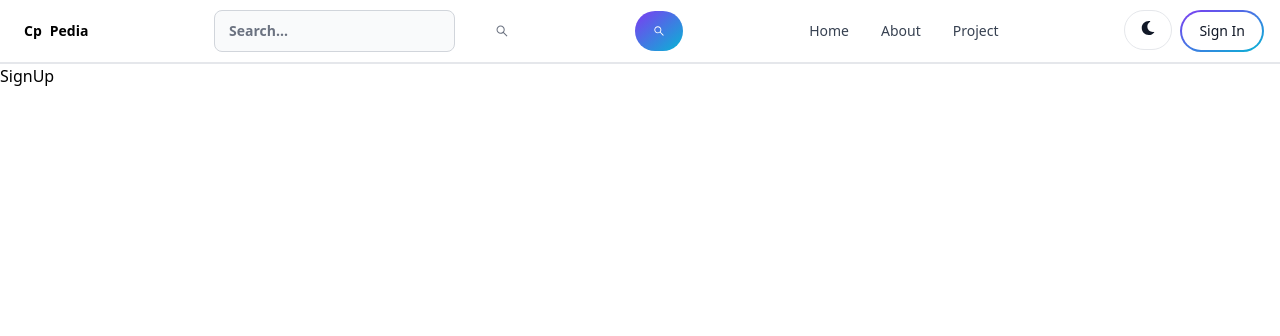
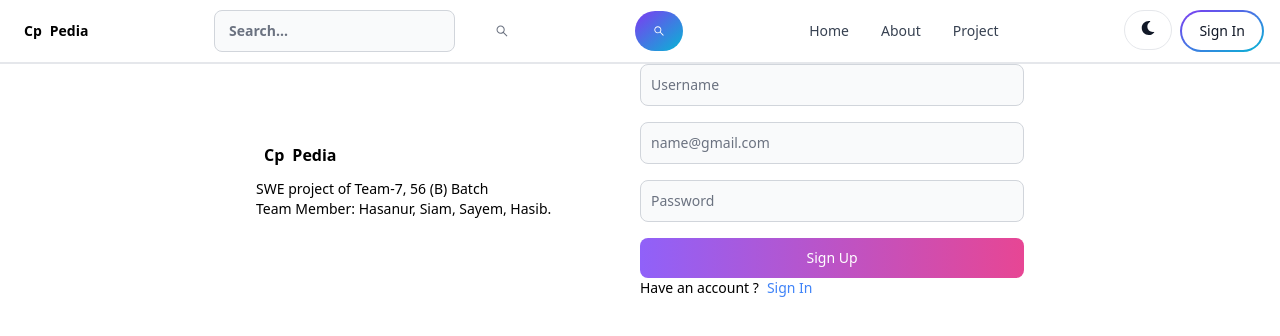
Before and after one commit to KhanHasanurRoshid/MERN_BLOG, a React (Vite) app in the folder client/: page /signup in a window 1280 px wide. Shown: the top 336 px of the page. Built offline with nearby package versions, Linux system fonts and the light colour scheme.

Commit message:
signup ui

```diff
--- a/client/src/component/Header.jsx
+++ b/client/src/component/Header.jsx
@@ -10,7 +10,7 @@
   return (
     <Navbar className="border-b-2 whitespace-nowrap text-sm sm:text-xl font-semibold dark:text-white">
       <Link to="/" className="self-center flex items-center space-x-1">
-        <span className="px-2 py-1 bg-gradient-to-r from-blue-400 via-purple-400 to-orange-400 rounded-lg text-black">
+        <span className="px-2 py-1 bg-gradient-to-r from-blue-400 via-purple-400 to-orange-400 rounded-lg text-black font-sans">
           Cp
         </span>
         <span>Pedia</span>
--- a/client/src/pages/SignUp.jsx
+++ b/client/src/pages/SignUp.jsx
@@ -1,7 +1,54 @@
+import { Button, TextInput } from 'flowbite-react';
 import React from 'react'
+import { Link } from 'react-router-dom';
 
 export default function SignUp() {
   return (
-    <div>SignUp</div>
+    <div className='min-h-screen mt-30 '>
+      <div className='flex p-3 max-w-3xl mx-auto flex-col md:flex-row md:items-center gap-5'>
+        {/* left side */}
+
+        <div className="flex-1">
+        <Link to="/"
+         className=" font-bold text-black text-4xl">
+             <span className="  px-2 py-1 bg-gradient-to-r from-blue-400 via-purple-400 to-orange-400 rounded-lg text-black font-sans">
+              Cp
+             </span>
+              Pedia
+          </Link>
+            <p className='text-sm mt-3'>SWE project of Team-7, 56 (B) Batch <br />
+            Team Member: Hasanur, Siam, Sayem, Hasib.
+            </p>
+
+        </div>
+         {/*right side*/}
+         <div className='flex-1 mt-30'>
+                <form className='flex flex-col gap-4'>
+                  <div>
+                    <label value='Your username'/>
+                    <TextInput type='text' placeholder='Username' id='username' />
+                  </div>
+                  <div>
+                    <label value='Your email'/>
+                    <TextInput type='text' placeholder='name@gmail.com' id='email' />
+                  </div>
+                  <div>
+                    <label value='Your password'/>
+                    <TextInput type='text' placeholder='Password' id='password' />
+                  </div>
+                  <Button gradientDuoTone='purpleToPink' type='submit'>
+                    Sign Up
+                  </Button>
+
+                </form>
+                <div className='flex gap-2 text-sm mt-5'>
+                  <span>Have an account ?</span>
+                  <Link to='/signin' className='text-blue-500'>
+                    Sign In
+                  </Link>
+                </div>
+          </div>
+      </div>
+    </div>
   )
 }
--- a/client/tailwind.config.js
+++ b/client/tailwind.config.js
@@ -22,3 +22,5 @@
     flowbite.plugin(),
   ],
 };
+
+//////////
```
